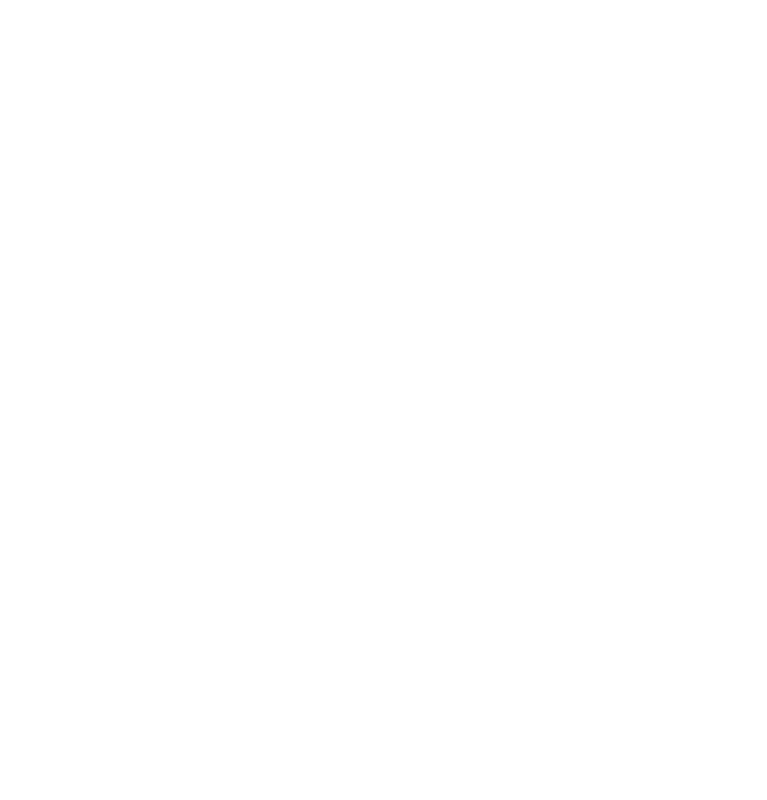
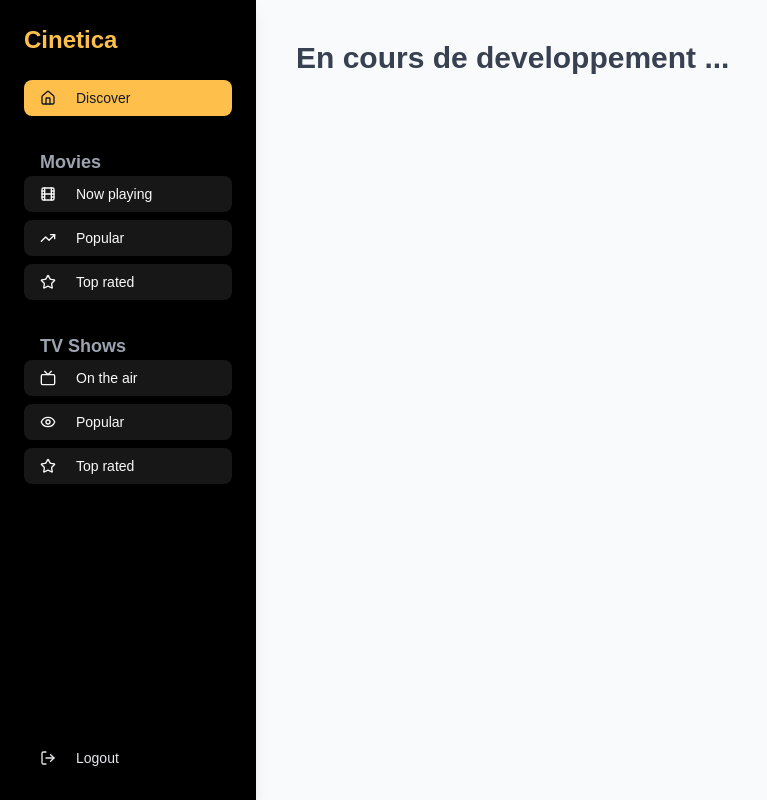
Before and after one commit to SarahMEZIANE/Cinetica, a Next.js app: page /dashboard in a window 1280 px wide. Shown: the whole page, without its empty margins (0-767 px from the left). Built offline with nearby package versions, Linux system fonts and the light colour scheme.

Commit message:
fixed unused 2

```diff
--- a/app/dashboard/page.ts
+++ /dev/null
@@ -1,6 +0,0 @@
-// app/page.tsx
-"use client";
-
-
-export default function LoginPage() {
-}
--- /dev/null
+++ b/app/dashboard/page.tsx
@@ -0,0 +1,107 @@
+// app/dashboard.tsx
+"use client";
+
+import { Button } from "@/components/ui/button";
+import { Home, Star, Tv, Film, TrendingUp, Eye, LogOut } from "lucide-react"; // Assurez-vous d'importer les bonnes icônes
+import { useState } from "react";
+
+export default function Dashboard() {
+  const [active, setActive] = useState("main-Discover");
+
+  const navItems = [
+    { name: "Discover", icon: <Home className="w-5 h-5" />, section: "main" },
+    { name: "Now playing", icon: <Film className="w-5 h-5" />, section: "movies" },
+    { name: "Popular", icon: <TrendingUp className="w-5 h-5" />, section: "movies" },
+    { name: "Top rated", icon: <Star className="w-5 h-5" />, section: "movies" },
+    { name: "On the air", icon: <Tv className="w-5 h-5" />, section: "tv" },
+    { name: "Popular", icon: <Eye className="w-5 h-5" />, section: "tv" },
+    { name: "Top rated", icon: <Star className="w-5 h-5" />, section: "tv" },
+  ];
+
+  return (
+    <div className="flex min-h-screen bg-gray-50">
+
+      <aside className="w-64 bg-black text-gray-200 flex flex-col p-6 shadow-lg">
+        <h2 className="text-2xl font-bold text-[#fec04b] mb-6">Cinetica</h2>
+
+        <nav className="flex flex-col space-y-2 mb-4">
+          {navItems
+            .filter(item => item.section === "main")
+            .map(item => (
+              <Button
+                key={`${item.section}-${item.name}`}
+                onClick={() => setActive(`${item.section}-${item.name}`)}
+                className={`justify-start text-left flex items-center space-x-3 px-4 py-3 rounded-lg  ${
+                  active === `${item.section}-${item.name}`
+                    ? "bg-[#fec04b] text-gray-900"
+                    : "hover:bg-[#fec04b] hover:text-white"
+                }`}
+              >
+                {item.icon}
+                <span>{item.name}</span>
+              </Button>
+            ))}
+        </nav>
+
+        <h3 className="text-lg font-semibold text-gray-400 px-4 mt-4">Movies</h3>
+        <nav className="flex flex-col space-y-2 mb-4">
+          {navItems
+            .filter(item => item.section === "movies")
+            .map(item => (
+              <Button
+                key={`${item.section}-${item.name}`}
+                onClick={() => setActive(`${item.section}-${item.name}`)}
+                className={`justify-start text-left flex items-center space-x-3 px-4 py-3 rounded-lg ${
+                  active === `${item.section}-${item.name}`
+                    ? "bg-[#fec04b] text-gray-900"
+                    : "hover:bg-[#fec04b] hover:text-white"
+                }`}
+              >
+                {item.icon}
+                <span>{item.name}</span>
+              </Button>
+            ))}
+        </nav>
+
+        {/* TV Shows Section */}
+        <h3 className="text-lg font-semibold text-gray-400 px-4 mt-4">TV Shows</h3>
+        <nav className="flex flex-col space-y-2">
+          {navItems
+            .filter(item => item.section === "tv")
+            .map(item => (
+              <Button
+                key={`${item.section}-${item.name}`}
+                onClick={() => setActive(`${item.section}-${item.name}`)}
+                className={`justify-start text-left flex items-center space-x-3 px-4 py-3 rounded-lg ${
+                  active === `${item.section}-${item.name}`
+                    ? "bg-[#fec04b] text-gray-900"
+                    : "hover:bg-[#fec04b] hover:text-white"
+                }`}
+              >
+                {item.icon}
+                <span>{item.name}</span>
+              </Button>
+            ))}
+        </nav>
+
+        {/* Logout Button */}
+        <div className="mt-auto">
+          <Button
+            variant="ghost"
+            onClick={() => setActive("logout")}
+            className="justify-start text-left flex items-center space-x-3 px-4 py-3 rounded-lg hover:bg-gray-800 hover:text-white"
+          >
+            <LogOut className="w-5 h-5" />
+            <span>Logout</span>
+          </Button>
+        </div>
+      </aside>
+
+      <main className="flex-1 p-10">
+        <header className="mb-8">
+          <h1 className="text-3xl font-semibold text-gray-700">En cours de developpement ...</h1>
+        </header>
+      </main>
+    </div>
+  );
+}
--- a/app/page.tsx
+++ b/app/page.tsx
@@ -1,4 +1,3 @@
-// app/page.tsx
 "use client";
 
 import { useEffect, useState } from 'react';
```
